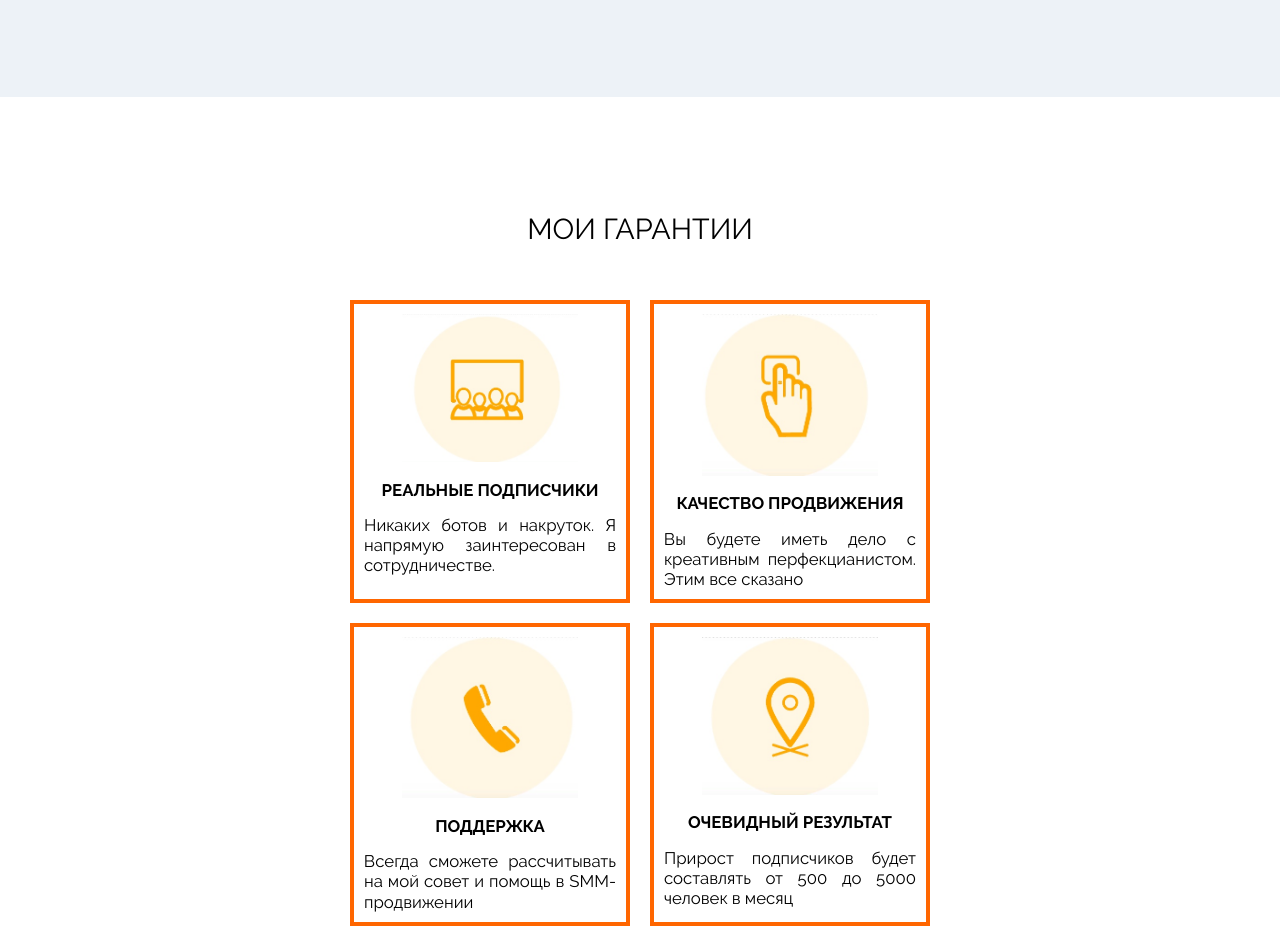
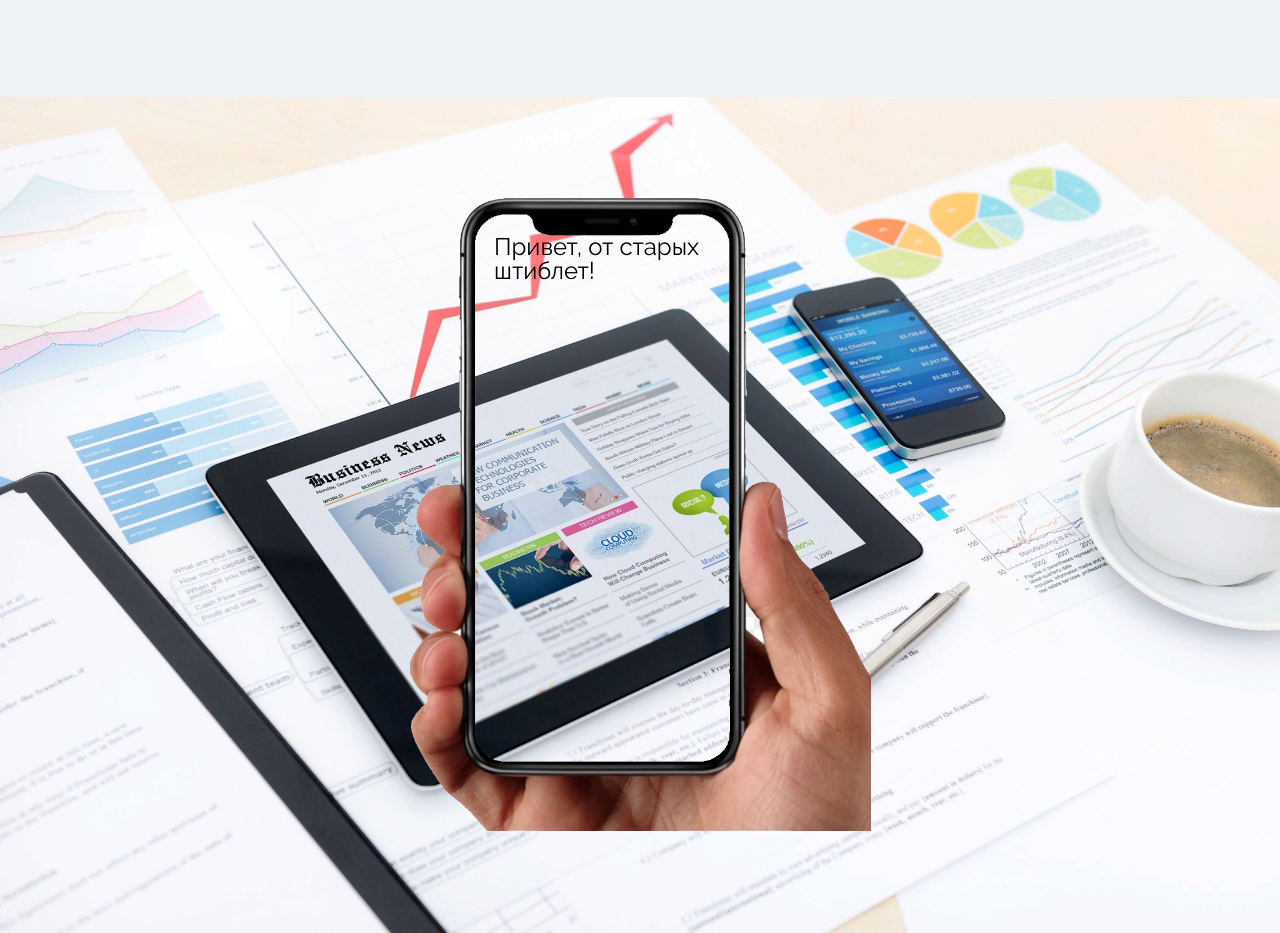
Before and after one commit to nlv/promote, a plain HTML site: page promote-social.html in a window 1280 px wide. Shown: the part 1718-2651 px from the top of the page. Drawn offline with nearby package versions, Linux system fonts and the light colour scheme.

Commit message:
Тестовую страницу делаем с телефоном в руках

```diff
--- a/css/main.css
+++ b/css/main.css
@@ -488,5 +488,39 @@ html
 }
 
 }
+#test
+{
+  display          : flex;
+  justify-content  : center;
+  align-items      : center;
+  background-image : url("../img/callback-background.jpg");
+  background-size  : 100% 100%;
+}
+
+#test-div
+{
+  width            : 540px;
+  height           : 636px;
+  position         : relative;
+  font-size        : 2rem;
+  background-image : url("../img/smartphone_in_hand_3.png");
+  background-size  : 100% 100%;
+}
+
+#test-div p
+{
+  position      : relative;
+  left          : 93px;
+  top           : 0px;
+  margin-top    : 18px;
+  margin-left   : 11px;
+  margin-right  : 11px;
+  margin-bottom : 18px;
+  border-radius : 20px 20px 20px 20px;
+  height        : 546px;
+  width         : 257px;
+  padding       : 20px 20px 20px 20px;
+}
+
 
 /* Generated with Clay, http://fvisser.nl/clay */
--- a/promote-social.html
+++ b/promote-social.html
@@ -131,6 +131,15 @@
                 </p>
             </div>
         </div>
+    </section>
+
+    <section id="test" class="page">
+        <div id="test-div">
+            <p>
+                Привет, от старых штиблет!
+            </p>
+        </div>
+
     </section>
 
     <section id="warranty" class="page">
```
Also changed, not shown: img/smartphone_in_hand.png (added), img/smartphone_in_hand_2.png (added), img/smartphone_in_hand_3.png (added), 2 other files.
